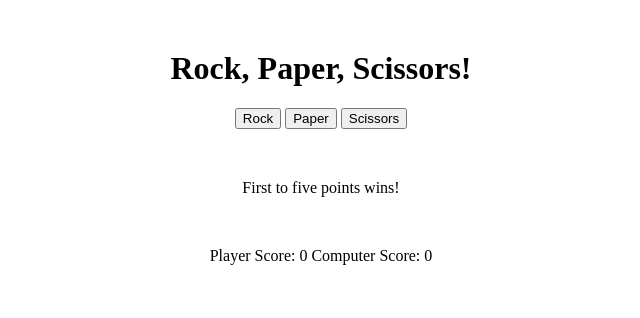
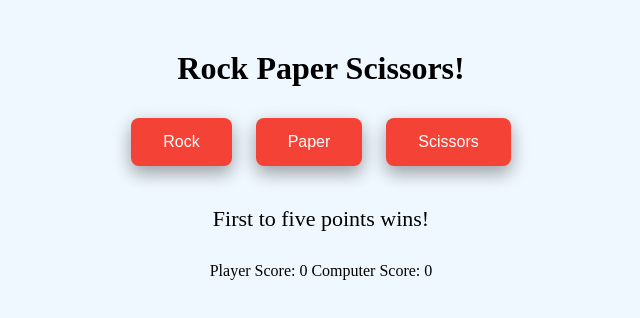
Before and after one commit to ncamarena57/rockpaperscissors, a plain HTML site: page index.html in a window 1280 px wide. Shown: the whole page, without its empty margins (319-959 px from the left). Drawn offline with Linux system fonts and the light colour scheme.

Commit message:
Style buttons

```diff
--- a/index.html
+++ b/index.html
@@ -8,7 +8,7 @@
     <title>Rock Paper Scissors</title>
 </head>
 <body>
-    <h1>Rock, Paper, Scissors!</h1>
+    <h1>Rock Paper Scissors!</h1>
    <button id="rock">Rock</button>
    <button id="paper">Paper</button>
    <button id="scissors">Scissors</button>
--- a/style.css
+++ b/style.css
@@ -1,6 +1,7 @@
 body {
     margin-top: 50px;
     text-align: center;
+    background-color: aliceblue;
 }
 
 .score {
@@ -8,5 +9,25 @@ body {
 }
 
 .results {
-    margin: 50px;
+    margin: 30px;
+    font-size: 22px;
 }
+
+button {
+    background-color: #f44336; /* Green */
+    border: none;
+    color: white;
+    padding: 15px 32px;
+    text-align: center;
+    text-decoration: none;
+    display: inline-block;
+    font-size: 16px;
+    border-radius: 8px;
+    margin: 10px;
+    transition-duration: 0.4s;
+    box-shadow: 0 8px 16px 0 rgba(0,0,0,0.2), 0 6px 20px 0 rgba(0,0,0,0.19);
+  }
+
+  button:hover {
+      background-color: darkred;
+  }
```
